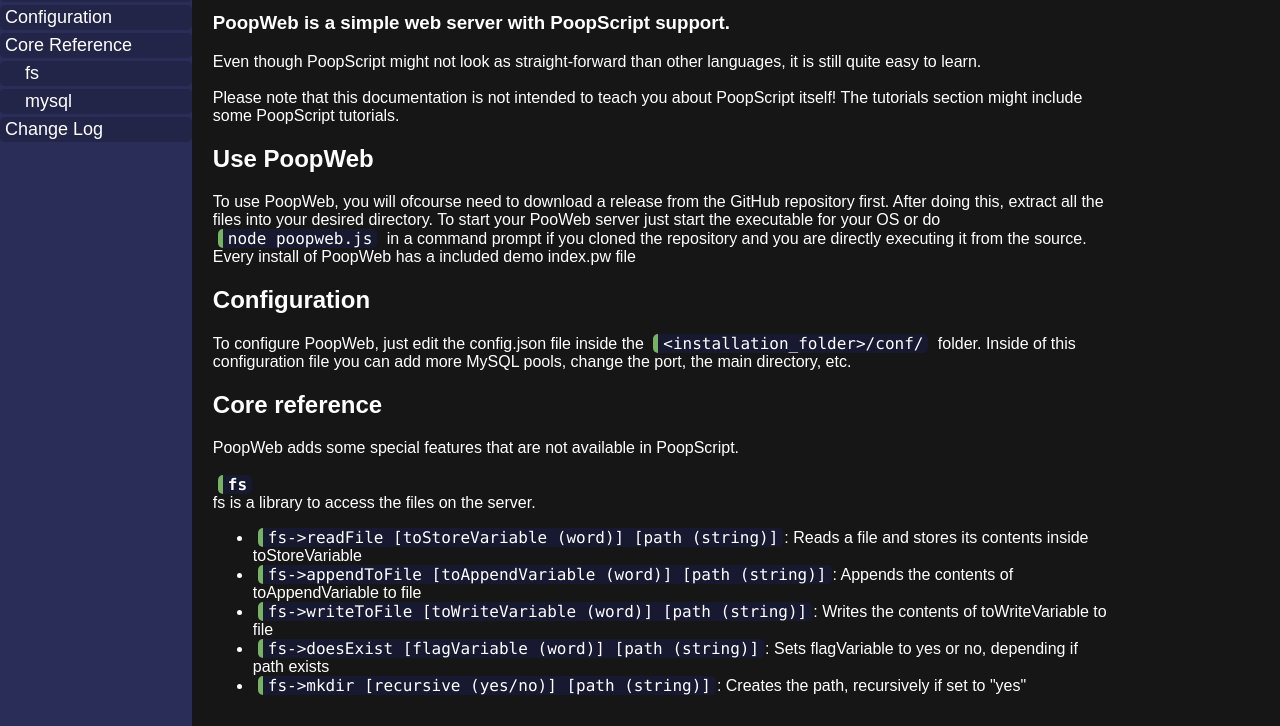
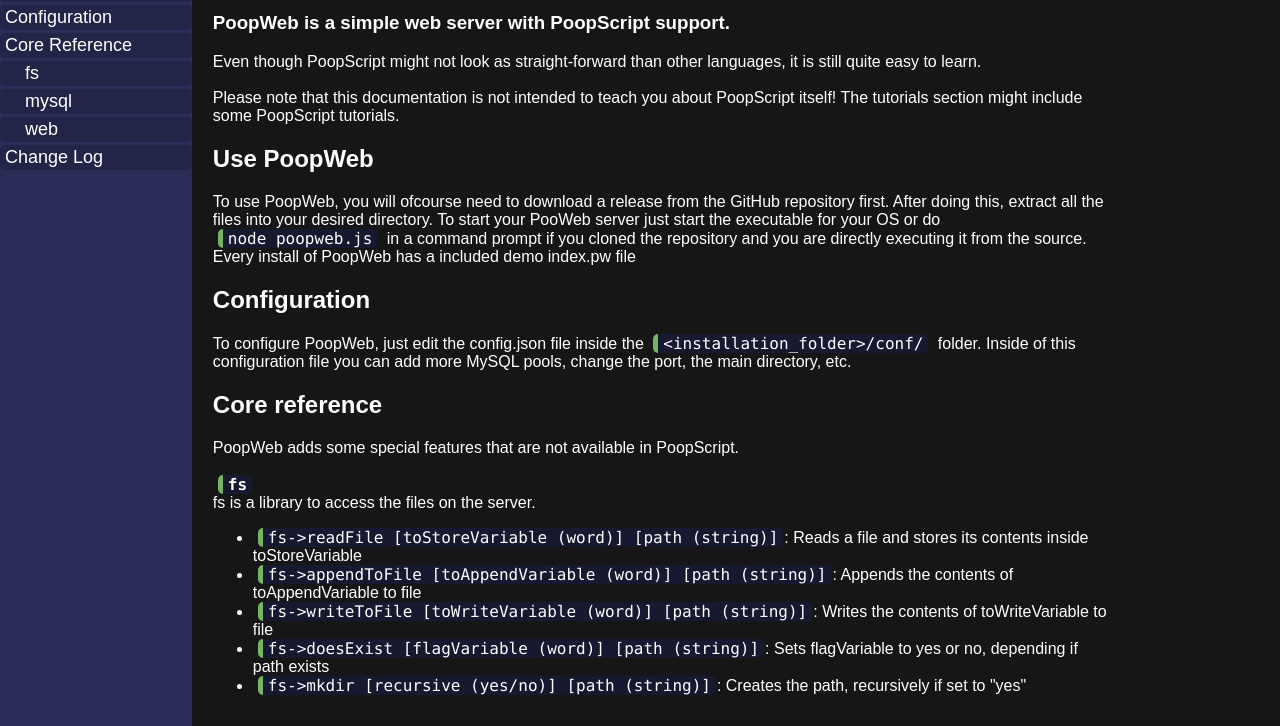
Before and after one commit to GoldenretriverYT/PoopWeb, a plain HTML site: page docs/index.html in a window 1280 px wide. Shown: the part 54-780 px from the top of the page. Drawn offline with Linux system fonts and the light colour scheme.

Commit message:
Update index.html

```diff
--- a/docs/index.html
+++ b/docs/index.html
@@ -30,6 +30,7 @@
         <div class="navElem" data-goto="ref">Core Reference</div>
         <div class="navElem navElemIndent" data-goto="reffs">fs</div>
         <div class="navElem navElemIndent" data-goto="refmysql">mysql</div>
+        <div class="navElem navElemIndent" data-goto="refweb">web</div>
         <div class="navElem" data-goto="changelog">Change Log</div>
     </div>
     <div class="content" style="margin-left: 16vw;">
```
